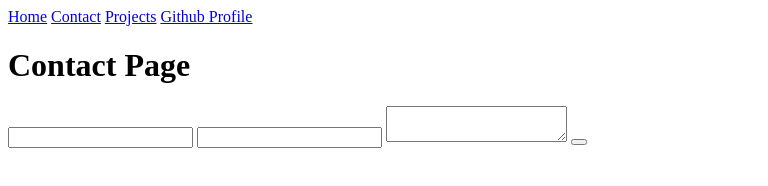
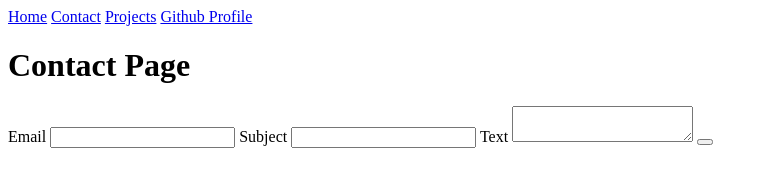
Before and after one commit to jyepez26/portfolio, a plain HTML site: page contact/index.html in a window 1280 px wide. Shown: the whole page, without its empty margins (0-768 px from the left). Drawn offline with Linux system fonts and the light colour scheme.

Commit message:
Update index.html

```diff
--- a/contact/index.html
+++ b/contact/index.html
@@ -15,13 +15,16 @@
     </nav>
     <h1>Contact Page</h1>
     <form action="joyepez@ucsd.edu", method="post", enctype="text/plain">
-        <label name="Email">
+        <label for="email">
+            Email
             <input name="email", type="email">
         </label>
-        <label name="Subject">
+        <label for="Subject">
+            Subject
             <input name="subject">
         </label>
-        <label name="Text">
+        <label for="Text">
+            Text
             <textarea name="body"></textarea>
         </label>
         <button></button>
```
